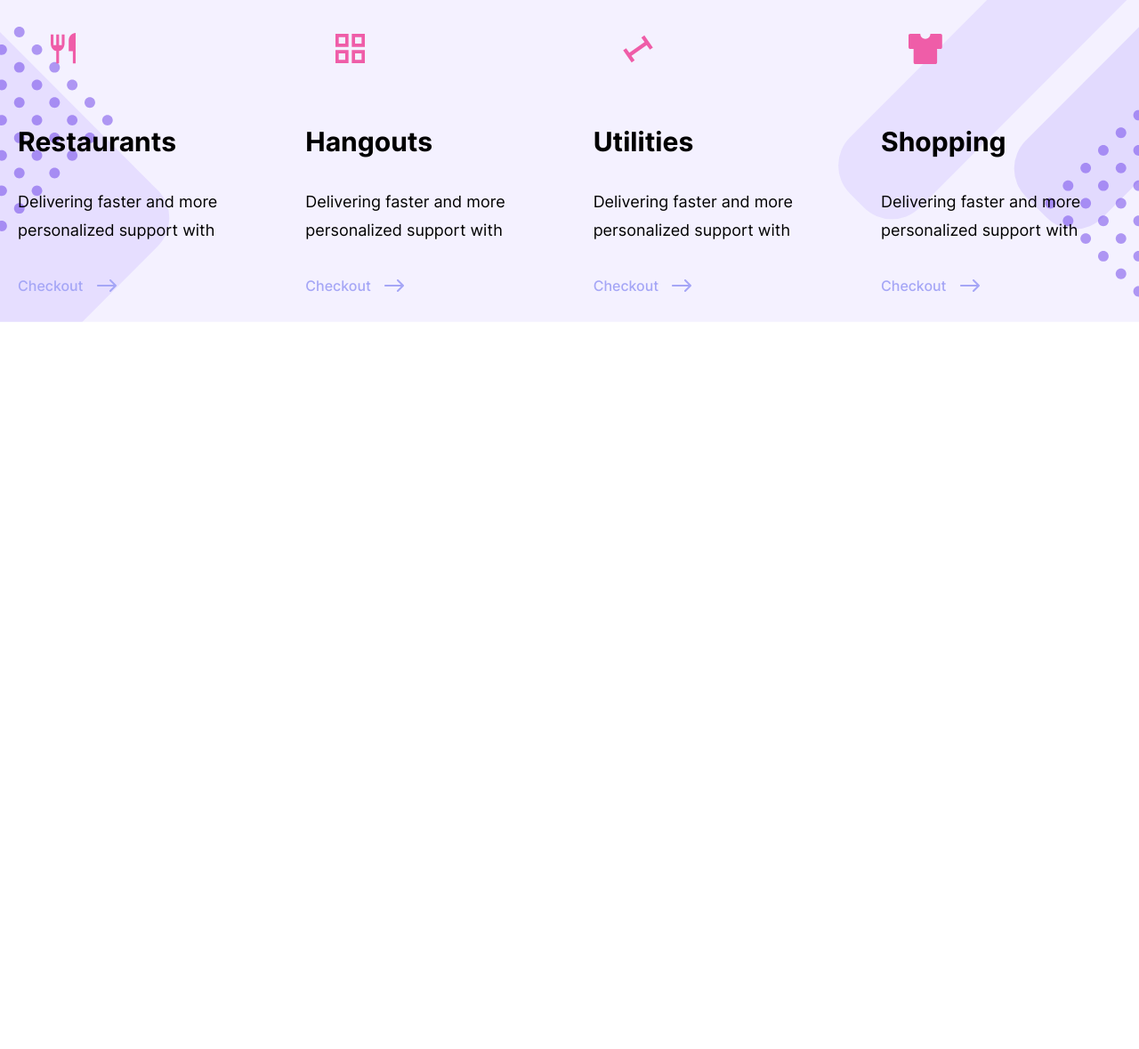
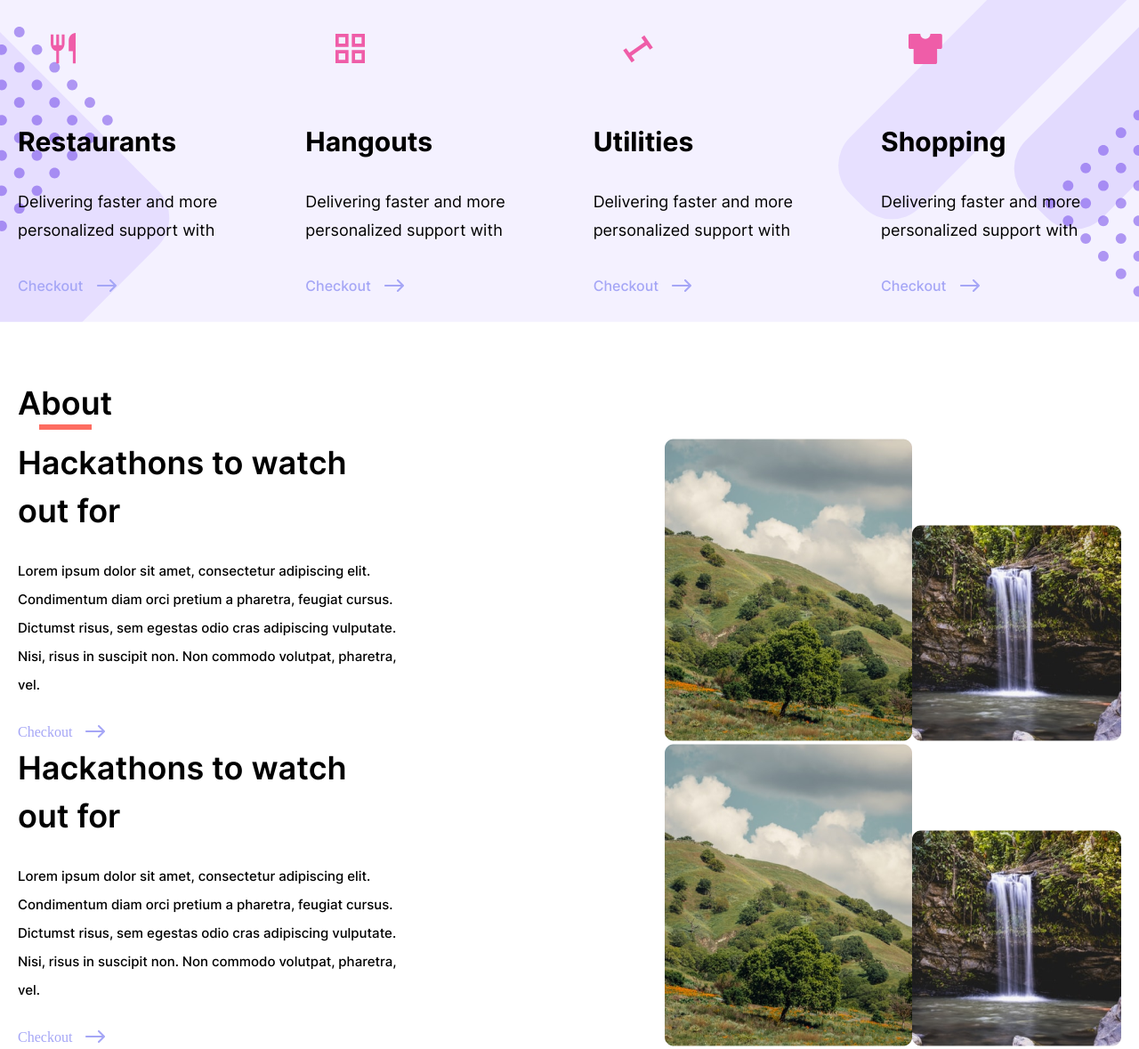
Before and after one commit to Ra3d0r/places-nearby, a website: page src/index.pug in a window 1280 px wide. Shown: the part 1061-2240 px from the top of the page at 89% size. Before the commit the page ends 1474 px from the top, so only its background shows below. Drawn offline with nearby package versions, Linux system fonts and the light colour scheme; files that its build step writes are made by us from their sources.

Commit message:
feat: add description

```diff
--- a/gulp/version.json
+++ b/gulp/version.json
@@ -1,3 +1,3 @@
 {
-    "main": "20230117132032"
+    "main": "20230117135527"
 }
--- a/src/index.pug
+++ b/src/index.pug
@@ -1,10 +1,11 @@
 extends  ./pug/layout
 
 block head
-	title A Specific Page of My Website
+	title FindPlace
 	+links('style')
 	+scripts('index')
 
 block content
 	include ./pug/blocks/_main-index
 	include ./pug/blocks/_categories
+	include ./pug/blocks/_about
--- /dev/null
+++ b/src/pug/blocks/_about.pug
@@ -0,0 +1,9 @@
+.section-about
+	.container
+		.section-about__container-title
+				.container-title
+					h2.container-title__title About
+					hr.container-title__line
+		.section-about__descriptions
+			+description('Hackathons to watch out for', 'Lorem ipsum dolor sit amet, consectetur adipiscing elit. Condimentum diam orci pretium a pharetra, feugiat cursus. Dictumst risus, sem egestas odio cras adipiscing vulputate. Nisi, risus in suscipit non. Non commodo volutpat, pharetra, vel.', 'description-big.png', 'description-mini.png')
+			+description('Hackathons to watch out for', 'Lorem ipsum dolor sit amet, consectetur adipiscing elit. Condimentum diam orci pretium a pharetra, feugiat cursus. Dictumst risus, sem egestas odio cras adipiscing vulputate. Nisi, risus in suscipit non. Non commodo volutpat, pharetra, vel.', 'description-big.png', 'description-mini.png')
--- /dev/null
+++ b/src/pug/mixins/_description.pug
@@ -0,0 +1,10 @@
+mixin description(title, subtitle, imgBig, imgMini, actionText = 'Checkout')
+	.description
+		.description__container-text
+			.description__title= title
+			.description__subtitle= subtitle
+			a.description__action.action= actionText
+					+arrow-right
+		.description__container-images
+			img(src=`img/${imgBig}`, alt="Photo of place").description__image--big
+			img(src=`img/${imgMini}`, alt="Photo of place").description__image--mini
--- a/src/pug/mixins/mixins.pug
+++ b/src/pug/mixins/mixins.pug
@@ -2,3 +2,4 @@ include _links
 include _scripts
 include _svg
 include _category
+include _description
--- /dev/null
+++ b/src/scss/blocks/_about.scss
@@ -0,0 +1,32 @@
+.description {
+	display: flex;
+	justify-content: space-between;
+
+	&__container-text {
+		display: flex;
+		flex-direction: column;
+		justify-content: space-between;
+		width: 540px;
+		height: 342px;
+	}
+
+	&__title {
+		width: 385px;
+		height: 108px;
+		font-family: 'Inter';
+		font-style: normal;
+		font-weight: 600;
+		font-size: 36px;
+		line-height: 54px;
+	}
+
+	&__subtitle {
+		width: 444px;
+		height: 160px;
+		font-family: 'Inter';
+		font-style: normal;
+		font-weight: 500;
+		font-size: 15px;
+		line-height: 32px;
+	}
+}
--- a/src/scss/style.scss
+++ b/src/scss/style.scss
@@ -7,6 +7,7 @@
 @import "blocks/_header.scss";
 @import "blocks/_main-index.scss";
 @import "blocks/_categories.scss";
+@import "blocks/_about.scss";
 
 // Подключение общих элементов
 @import "helpers/_toggle-btn.scss";
```
Also changed, not shown: src/img/description-big.png (added), src/img/description-mini.png (added), 1 other file.
